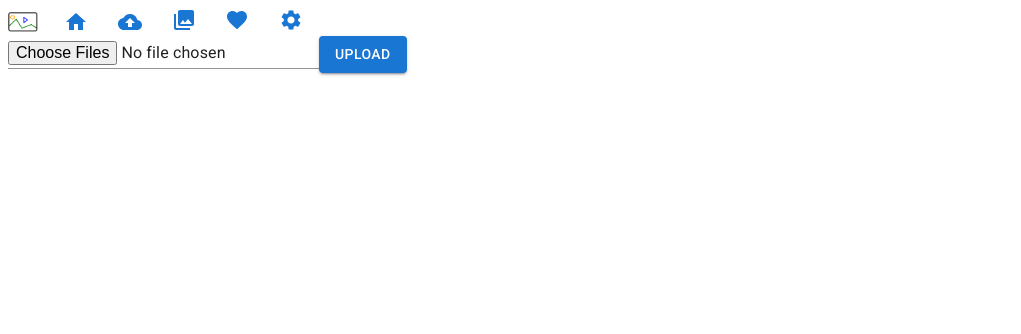
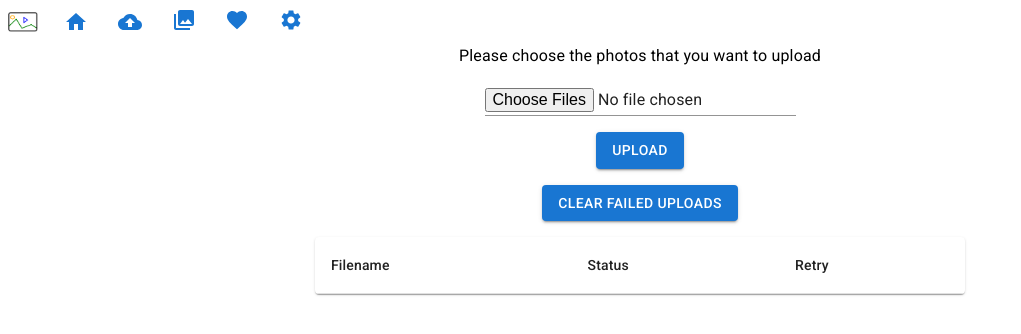
Before and after one commit to connor-corso/Gallery-Frontend, a React (Vite) app: page /upload in a window 1280 px wide. Shown: the top 334 px of the page, without its empty margins (0-1021 px from the left). Built offline with nearby package versions, Linux system fonts and the light colour scheme.

Commit message:
Added status indicators and a table to the upload page

```diff
--- a/src/components/PhotoGallery.jsx
+++ b/src/components/PhotoGallery.jsx
@@ -4,6 +4,8 @@ import PhotoCard from './PhotoCard';
 import UploadPictures from './UploadForm';
 import Box from '@mui/material/Box';
 import PageSelector from './PageSelector';
+
+
 
 const photosReducer = (state, action) => {
     //console.log("Current State: ", state)
--- a/src/components/UploadForm.jsx
+++ b/src/components/UploadForm.jsx
@@ -1,50 +1,177 @@
-import { Button, Input, Box } from '@mui/material';
-import React, { useState } from 'react';
+import Button from '@mui/material/Button';
+import Input from '@mui/material/Input';
+import * as React from 'react';
+import Box from '@mui/material/Box';
+import Typography from '@mui/material/Typography';
+import Grid from '@mui/material/Unstable_Grid2';
+import UploadingPhotoTable from './UploadingPhotoTable';
+
+const photoUploadReducer = (state, action) => {
+    //console.log("current state in reducer:");
+    //console.log(state.files);
+    //console.log(action);
+    //console.log("the state when this reducer gets called is:")
+    //console.log(state)
+    //console.log(action)
+
+
+    switch (action.type) {
+        case 'START_UPLOAD':
+            return {
+                ...state,
+                uploading: true,
+                error: false,
+                files: action.files
+            };
+
+
+        case 'UPDATE_PROGRESS':
+            return {
+                ...state,
+                files: state.files.map((file, index) => {
+                    if (index===action.index){
+                        return {...file, status: action.status};
+                    }
+                    return file;
+                })};
+
+        case 'UPLOAD_SUCCESS':
+            return {
+                ...state,
+                files: state.files.map((file, index) => {
+                    if (index===action.index){
+                        return {...file, status: 'success'};
+                    }
+                    return file;
+                })};
+
+        case 'UPLOAD_FAILURE':
+            return {
+                ...state,
+                files: state.files.map((file, index) => {
+                    if (index===action.index){
+                        return {...file, status: 'error'};
+                    }
+                    return file;
+                })};
+
+        case 'FINISH_UPLOAD':
+            return {
+                ...state,
+                uploading: false
+            };
+
+        case 'CLEAR_SUCCESSFUL_UPLOADS':
+            return {state}
+            //return {
+            //    ...state,
+            //    files: state.files.filter(file => file.status !== 'success')
+            //};
+
+        case 'CLEAR_FAILED_UPLOADS':
+            return {
+                ...state,
+                files: state.files.filter(file => file.status !== 'error')
+            }
+
+        default:
+            return state;
+    }
+}
+
 
 const UploadPictures = () => {
-    const [selectedFiles, setSelectedFiles] = useState([]);
+    const fileInputRef = React.useRef(null);
+    const initialState = {
+        files: [],
+        uploading: false,
+        error: false,
+    }
+    const [state, dispatchUploadPictures] = React.useReducer(photoUploadReducer, initialState);
+    const handleFileSelect = (event) => {
+        const filesWithStatus = Array.from(event.target.files).map(file => ({ file, progress: 0, status: "pending" }));
 
-    //function that handles the file selection
-    const handleFileSelect = (event) => {
-        setSelectedFiles(event.target.files);
+        dispatchUploadPictures({ type: 'START_UPLOAD', files: filesWithStatus });
+    };
+
+    const handleRemoveFailedUploads = () => {
+        dispatchUploadPictures({ type: 'CLEAR_FAILED_UPLOADS' });
     };
 
     //function that handles uploading one file
-    const uploadFile = (file) => {
+    const uploadFile = async ({ file, index }) => {
+        dispatchUploadPictures({ type: 'UPDATE_PROGRESS', index: index, status: "Beginning upload" })
+
         const formData = new FormData();
         formData.append('photo', file);
-        return fetch('https://gallery-backend.ccorso.ca/add-photo/', {
+
+        try {
+            const response = await fetch('https://gallery-backend.ccorso.ca/add-photo/', {
                 method: 'POST',
                 body: formData,
             });
+            if (!response.ok) {
+                throw new Error(`Error: ${response.status}`);
+            }
+            dispatchUploadPictures({ type: 'UPLOAD_SUCCESS', index: index })
+        }
+        catch (errorMessage) {
+            dispatchUploadPictures({ type: 'UPLOAD_FAILURE', index: index, error: errorMessage })
+        }
     };
 
     const handleUpload = async () => {
-        for (const file of selectedFiles) {
-            try {
-                const response = await uploadFile(file);
-                if (!response.ok) {
-                    throw new Error(`HTTP error! status: ${response.status}`);
+        if (state.files.length == 0) {
+            console.log("no files")
+            return
         }
-                else {
-                    console.log('File uploaded successfully', file.name);
+        for (let index = 0; index < state.files.length; index++) {
+            await uploadFile({ file: state.files[index].file, index });
         }
-            }
-            catch (error) {
-                console.error('Error uploading file', file.name, error);
-            }
-        }
+        dispatchUploadPictures({ type: "FINISH_UPLOAD" });
+        //dispatchUploadPictures({ type: "CLEAR_SUCCESSFUL_UPLOADS" });
+
+        //console.log("current ref: ", fileInputRef)
+        //if (fileInputRef.current) {
+        //    console.log("resetting current ref")
+        //    fileInputRef.current.value = '';
+        //}
     };
 
     return (
-        <Box>
+        <Grid
+            sx={{ height: "100vh" }}
+            container
+            alignItems="center"
+            columnSpacing={2}
+            rowSpacing={2}
+            alignSelf="center"
+            direction="column"
+
+        >
+            <Grid>
+                <Typography>Please choose the photos that you want to upload</Typography>
+            </Grid>
+
+            <Grid>
                 <Input
                     type="file"
-            inputProps={{multiple: true}}
+                    inputProps={{ multiple: true }}
                     onChange={handleFileSelect}
+                    ref={fileInputRef}
                 />
+            </Grid>
+
+            <Grid>
                 <Button variant="contained" onClick={handleUpload}>Upload</Button>
-        </Box>
+            </Grid>
+            <Grid>
+                <Button variant="contained" onClick={handleRemoveFailedUploads}>Clear failed uploads</Button>
+            </Grid>
+            <Grid>
+                <UploadingPhotoTable files={state.files} />
+            </Grid>
+        </Grid>
     );
 };
 
--- /dev/null
+++ b/src/components/UploadingPhotoTable.jsx
@@ -0,0 +1,41 @@
+import { Table, TableBody, TableCell, TableContainer, TableHead, TableRow, Paper } from '@mui/material'
+
+const UploadingPhotoTable = ({ files }) => {
+    //console.log("changing")
+    //console.log(files)
+    return (
+        <TableContainer component={Paper}>
+            <Table sx={{ minWidth: 650 }} aria-label="uploading photo status">
+                <TableHead>
+                    <TableRow>
+                        <TableCell>Filename</TableCell>
+                        <TableCell>Status</TableCell>
+                        <TableCell>Retry</TableCell>
+                    </TableRow>
+                </TableHead>
+                <TableBody>
+                    {files !== undefined && files.map((file, index) => {
+                        if (file === undefined) {
+                            return (<TableRow key={`undefined-row-${index}`}></TableRow>)
+                        }
+                        return (
+                            <TableRow
+                                key={index}
+                                sx={{ '&:last-child td &:last-child th': { border: 0 } }}
+                            >
+                                <TableCell component="th" scope="row">
+                                    {file.file.name}
+                                </TableCell>
+                                <TableCell component="th" scope="row">
+                                    {file.status}
+                                </TableCell>
+                            </TableRow>
+                        )
+                    })}
+                </TableBody>
+            </Table>
+        </TableContainer>
+    )
+}
+
+export default UploadingPhotoTable;
```
Lines whose indentation alone changed are shown as unchanged.
